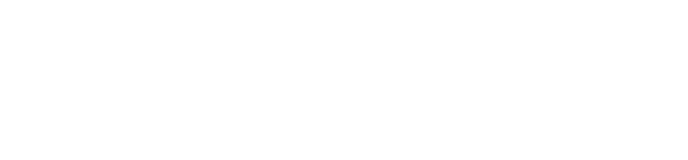
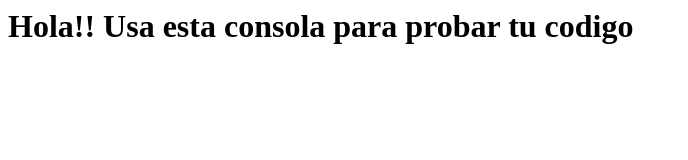
Before and after one commit to cecidgirolamo/Ejemplo-Modulo2, a website: page index.html in a window 1280 px wide. Shown: the whole page, without its empty margins (0-688 px from the left). Drawn offline with Linux system fonts and the light colour scheme.

Commit message:
Update index.html

```diff
--- a/index.html
+++ b/index.html
@@ -1 +1,11 @@
-<div id="app"></div>
+<html>
+  <head>
+    <meta charset="UTF-8">
+    <script src="script.js"></script>
+    <!-- <link rel="stylesheet" type="text/css" href="styles.css"> -->
+  </head>
+  <body>
+    <h1>Hola!! Usa esta consola para probar tu codigo</h1>
+
+  </body>
+</html>
```
